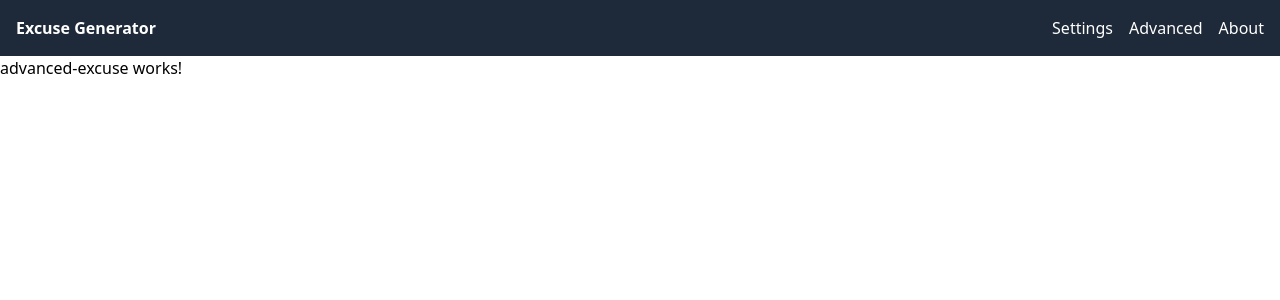
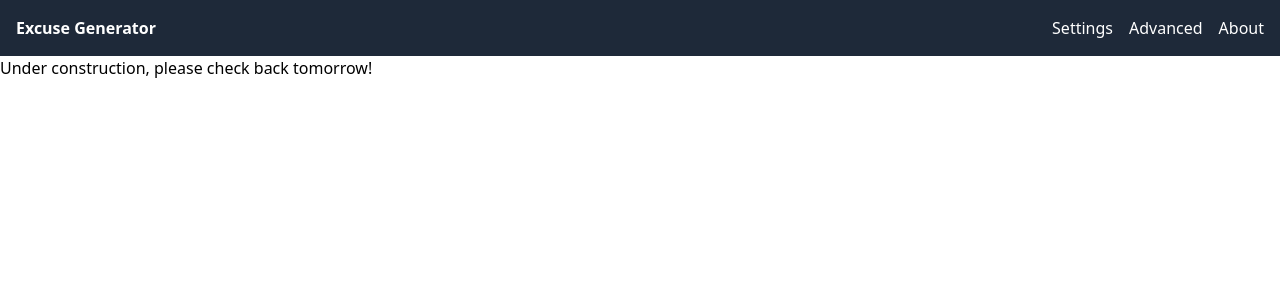
Before and after one commit to jdmartens/excuse_generator_angular, an Angular app: page /advanced-excuse in a window 1280 px wide. Shown: the top 300 px of the page. Built offline with nearby package versions, Linux system fonts and the light colour scheme; no server answers.

Commit message:
update for under construction

```diff
--- a/src/app/advanced-excuse/advanced-excuse.component.html
+++ b/src/app/advanced-excuse/advanced-excuse.component.html
@@ -1 +1 @@
-<p>advanced-excuse works!</p>
+<p>Under construction, please check back tomorrow!</p>
```
